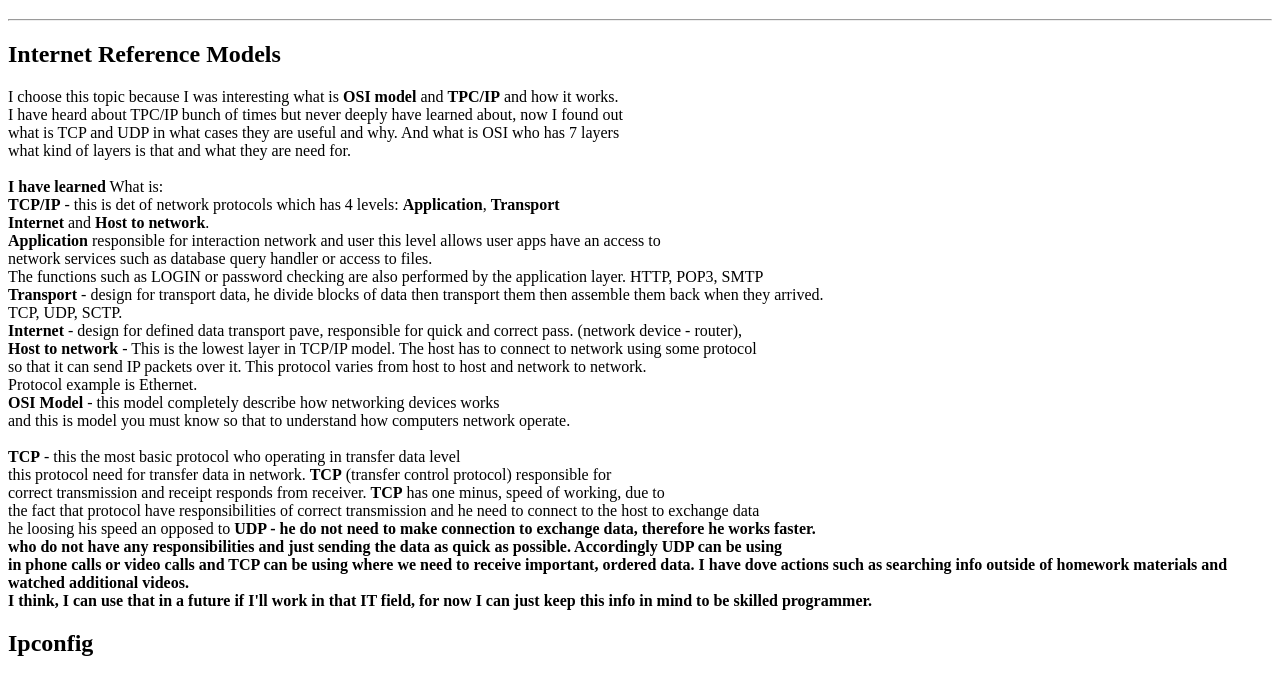
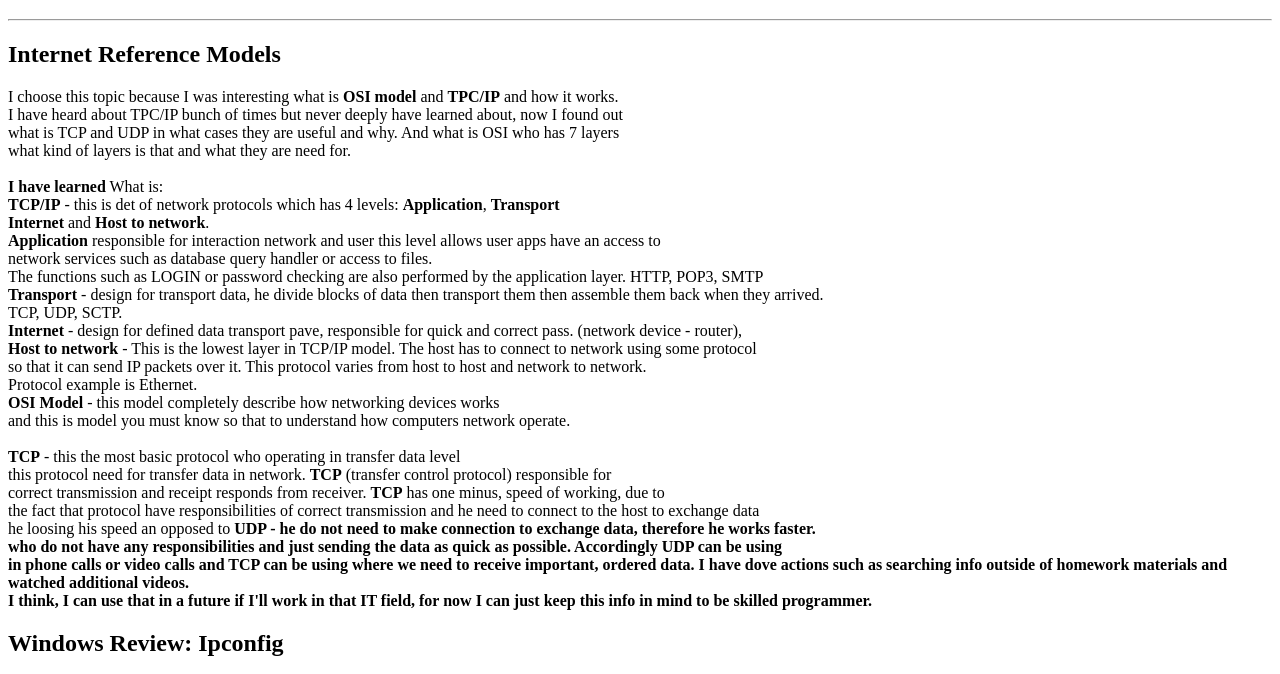
Before and after one commit to Mykyta28/mykyta28.github.io, a plain HTML site: page web110/assignment7.html in a window 1280 px wide. Shown: the part 61-735 px from the top of the page. Drawn offline with Linux system fonts and the light colour scheme.

Commit message:
Update assignment7.html

```diff
--- a/web110/assignment7.html
+++ b/web110/assignment7.html
@@ -48,7 +48,7 @@
       I have dove actions such as searching info outside of homework materials and watched additional videos.<br>
       I think, I can use that in a future if I'll work in that IT field, for now I can just keep this info in mind to be skilled programmer.
     </p>
-     <h2>Ipconfig</h2>
+     <h2>Windows Review: Ipconfig</h2>
     <p>
      <b>Ipconfig</b> - this is command to manage network interfaces and displays and updates all current settings <b>TCP/IP</b>.<br>
      <b>Ipconfig</b> allows tou to see or change settings network PC interfaces. Interface using different protocols such as Ethernet<br>
```
